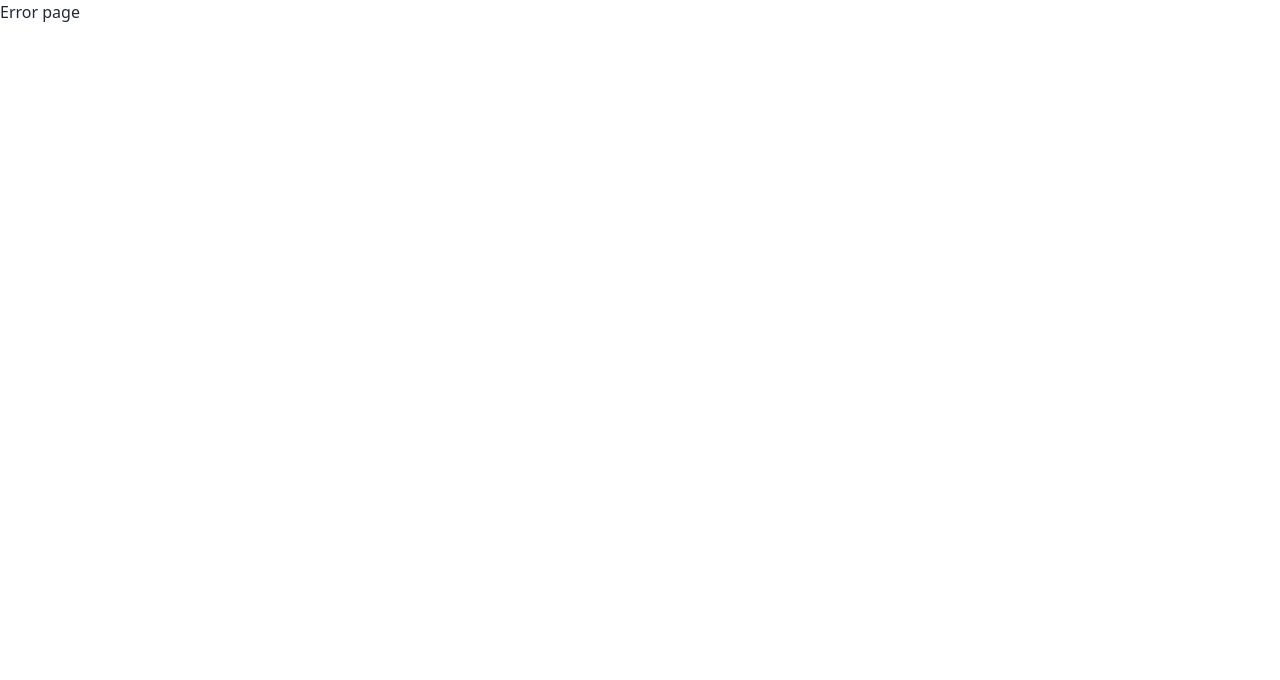
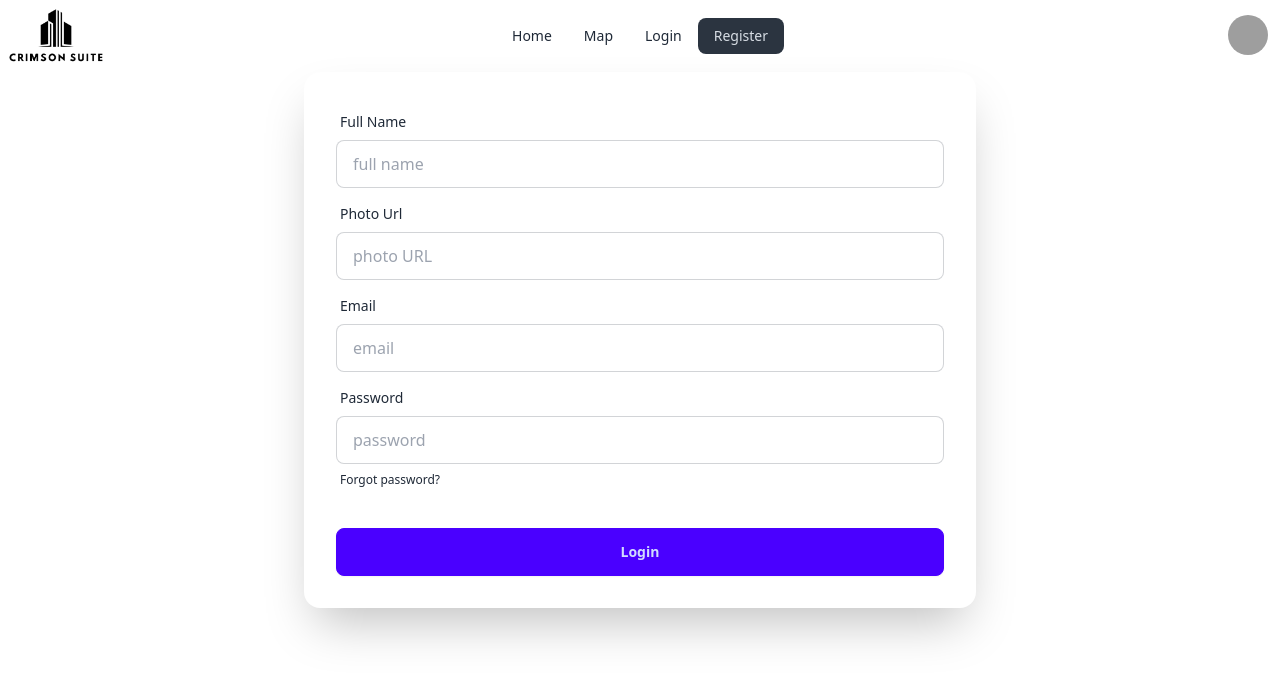
Before and after one commit to MASHRAFI47/Crimson-Suite-Client, a React (Vite) app: page /register in a window 1280 px wide. Before the commit this address had no page. Shown: the top 680 px of the page. Built offline with nearby package versions, Linux system fonts and the light colour scheme; no server answers; grey boxes are pictures that could not be loaded.

Commit message:
private route added

```diff
--- a/src/components/Header/Header.jsx
+++ b/src/components/Header/Header.jsx
@@ -4,7 +4,7 @@ import logo from "../../assets/crimson-suite-logo.png"
 const Header = () => {
     const links = <>
         <li><NavLink to={'/'}>Home</NavLink></li>
-        <li><NavLink to={'/map'}>Map</NavLink></li>
+        <li><NavLink to={'/map-location'}>Map</NavLink></li>
         <li><NavLink to={'/login'}>Login</NavLink></li>
         <li><NavLink to={'/register'}>Register</NavLink></li>
     </>
--- a/src/pages/Register/Register.jsx
+++ b/src/pages/Register/Register.jsx
@@ -1,8 +1,43 @@
 
 const Register = () => {
-  return (
-    <div>Register</div>
-  )
+    return (
+        <div>
+            <div className="card shrink-0 w-full max-w-2xl shadow-2xl bg-base-100 mx-auto">
+                <form className="card-body">
+                    <div className="form-control">
+                        <label className="label">
+                            <span className="label-text">Full Name</span>
+                        </label>
+                        <input type="text" placeholder="full name" className="input input-bordered" required />
+                    </div>
+                    <div className="form-control">
+                        <label className="label">
+                            <span className="label-text">Photo Url</span>
+                        </label>
+                        <input type="text" placeholder="photo URL" className="input input-bordered" required />
+                    </div>
+                    <div className="form-control">
+                        <label className="label">
+                            <span className="label-text">Email</span>
+                        </label>
+                        <input type="email" placeholder="email" className="input input-bordered" required />
+                    </div>
+                    <div className="form-control">
+                        <label className="label">
+                            <span className="label-text">Password</span>
+                        </label>
+                        <input type="password" placeholder="password" className="input input-bordered" required />
+                        <label className="label">
+                            <a href="#" className="label-text-alt link link-hover">Forgot password?</a>
+                        </label>
+                    </div>
+                    <div className="form-control mt-6">
+                        <button className="btn btn-primary">Login</button>
+                    </div>
+                </form>
+            </div>
+        </div>
+    )
 }
 
 export default Register
--- a/src/providers/AuthProvider/AuthProvider.jsx
+++ b/src/providers/AuthProvider/AuthProvider.jsx
@@ -10,22 +10,25 @@ export const AuthContext = createContext(null)
 
 const AuthProvider = ({children}) => {
     const [user, setUser] = useState(null)
+    const[loading, setLoading] = useState(true)
     console.log(user)
 
     const createUser = (email, password) => {
+        setLoading(true)
         return createUserWithEmailAndPassword(auth, email, password)
     }
 
     useEffect(() => {
         const unSubscribe = onAuthStateChanged(auth, (currentUser) => {
             setUser(currentUser)
+            setLoading(false)
         })
         return () => {
             unSubscribe()
         }
     }, []);
 
-    const authInfo = {createUser}
+    const authInfo = {user, loading, createUser}
 
   return (
     <AuthContext.Provider value={authInfo}>
--- /dev/null
+++ b/src/routes/PrivateRoute/PrivateRoute.jsx
@@ -0,0 +1,23 @@
+import PropTypes from 'prop-types';
+import { useContext } from "react"
+import { AuthContext } from "../../providers/AuthProvider/AuthProvider"
+import { Navigate } from 'react-router-dom';
+
+const PrivateRoute = ({children}) => {
+    const {user, loading} = useContext(AuthContext)
+    if(loading) {
+        return <span className="loading loading-spinner loading-lg"></span>
+    }
+    if(user) {
+        return children
+    }
+  return (
+    <Navigate to={'/login'} />
+  )
+}
+
+PrivateRoute.propTypes = {
+    children: PropTypes.node
+}
+
+export default PrivateRoute
```
Also changed, not shown: src/main.jsx (+16 -2 lines).
